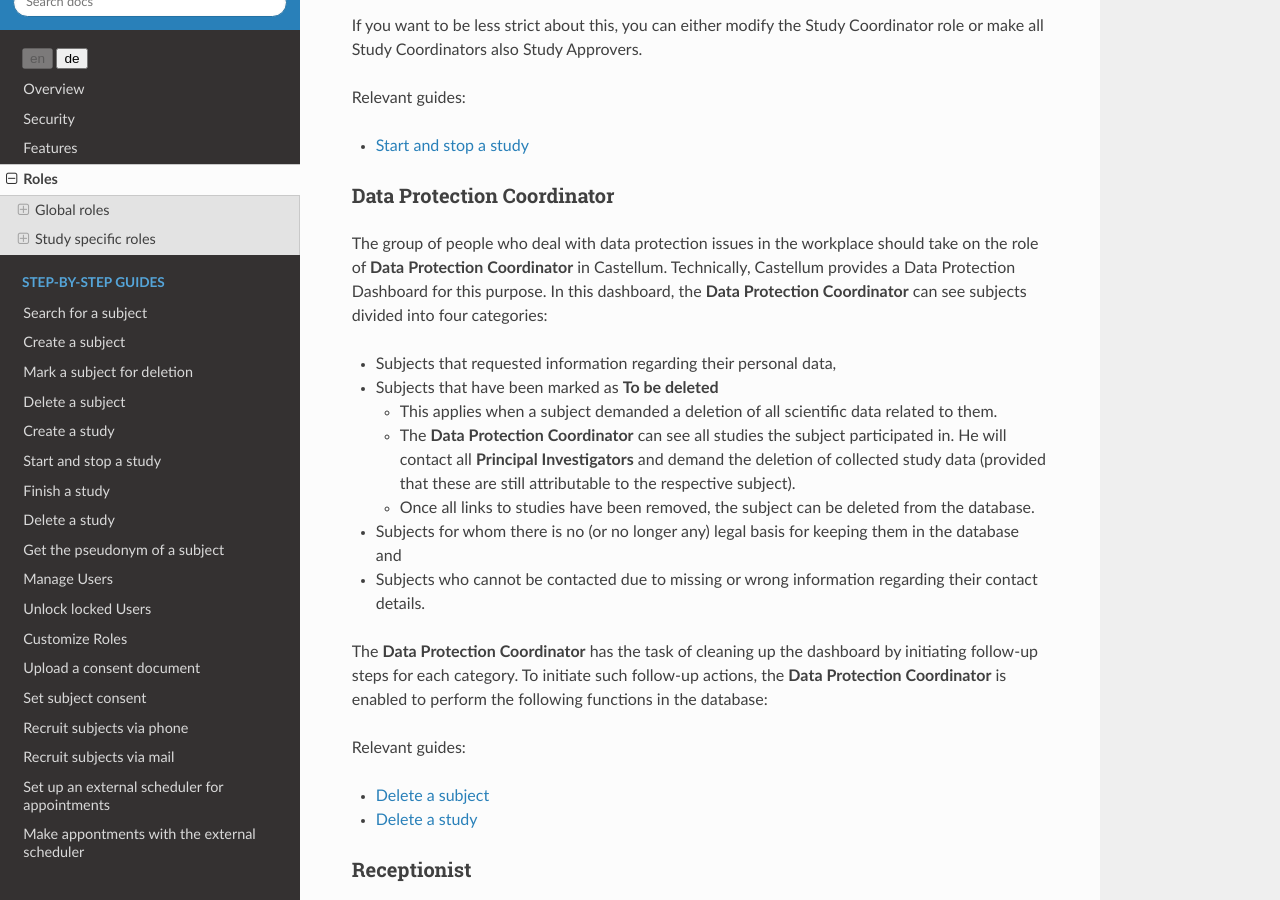
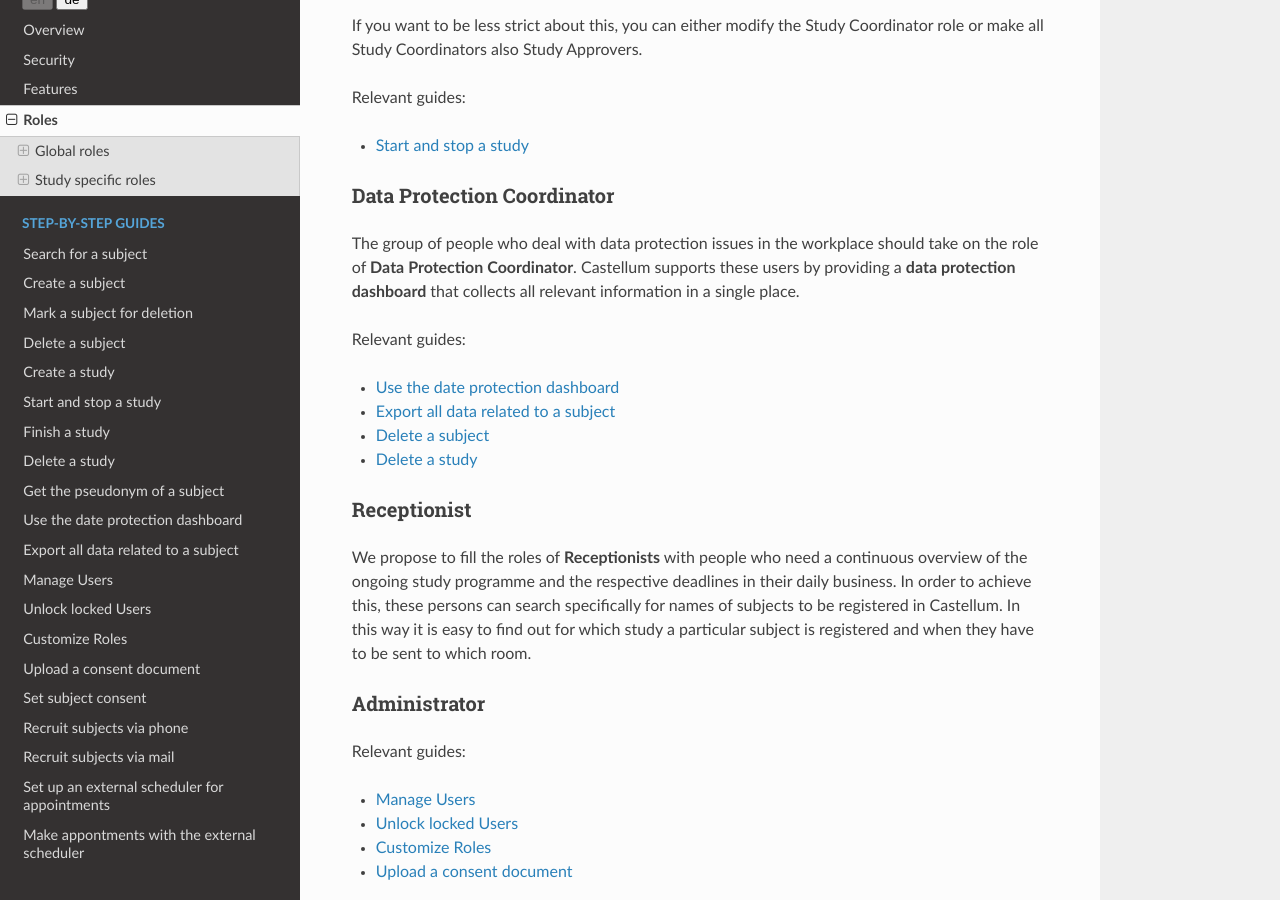
Before and after one commit to DouglasNeuroInformatics/castellum, a Sphinx documentation site: the page built from source/roles.rst, in a window 1280 px wide and 900 px high, scrolled down 1274 px. Built offline with Sphinx 7.4.7 and the Read the Docs theme 2.0.0, drawn with Linux system fonts in a browser that asks for light colours.

Commit message:
write data protection guides

```diff
--- a/source/features.rst
+++ b/source/features.rst
@@ -17,6 +17,8 @@ Relevant guides:
 -   :ref:`subject-delete`
 -   :ref:`study-create`
 -   :ref:`study-delete`
+-   :ref:`data-protection-dashboard`
+-   :ref:`subject-export`
 
 .. TODO::
 
--- a/source/index.rst
+++ b/source/index.rst
@@ -21,6 +21,7 @@ Welcome to Castellum's documentation!
    guides/subject-management
    guides/study-management
    guides/subject-get-pseudonym
+   guides/data-protection
    guides/admin
 
    guides/consent-management
--- a/source/roles.rst
+++ b/source/roles.rst
@@ -64,36 +64,15 @@ Relevant guides:
 Data Protection Coordinator
 ~~~~~~~~~~~~~~~~~~~~~~~~~~~
 
-The group of people who deal with data protection issues in the workplace should
-take on the role of **Data Protection Coordinator** in Castellum. Technically,
-Castellum provides a Data Protection Dashboard for this purpose. In this
-dashboard, the **Data Protection Coordinator** can see subjects divided into
-four categories:
-
--   Subjects that requested information regarding their personal data,
--   Subjects that have been marked as **To be deleted**
-
-    -   This applies when a subject demanded a deletion of all scientific data
-        related to them.
-    -   The **Data Protection Coordinator** can see all studies the subject
-        participated in. He will contact all **Principal Investigators** and demand
-        the deletion of collected study data (provided that these are still
-        attributable to the respective subject).
-    -   Once all links to studies have been removed, the subject can be deleted
-        from the database.
-
--   Subjects for whom there is no (or no longer any) legal basis for keeping
-    them in the database and
--   Subjects who cannot be contacted due to missing or wrong information regarding
-    their contact details.
-
-The **Data Protection Coordinator** has the task of cleaning up the dashboard by
-initiating follow-up steps for each category.
-To initiate such follow-up actions, the **Data Protection Coordinator** is enabled
-to perform the following functions in the database:
+The group of people who deal with data protection issues in the workplace
+should take on the role of **Data Protection Coordinator**. Castellum supports
+these users by providing a **data protection dashboard** that collects all
+relevant information in a single place.
 
 Relevant guides:
 
+-   :ref:`data-protection-dashboard`
+-   :ref:`subject-export`
 -   :ref:`subject-delete`
 -   :ref:`study-delete`
 
```
Also changed, not shown: source/guides/data-protection.rst (added, +45 -0 lines).
